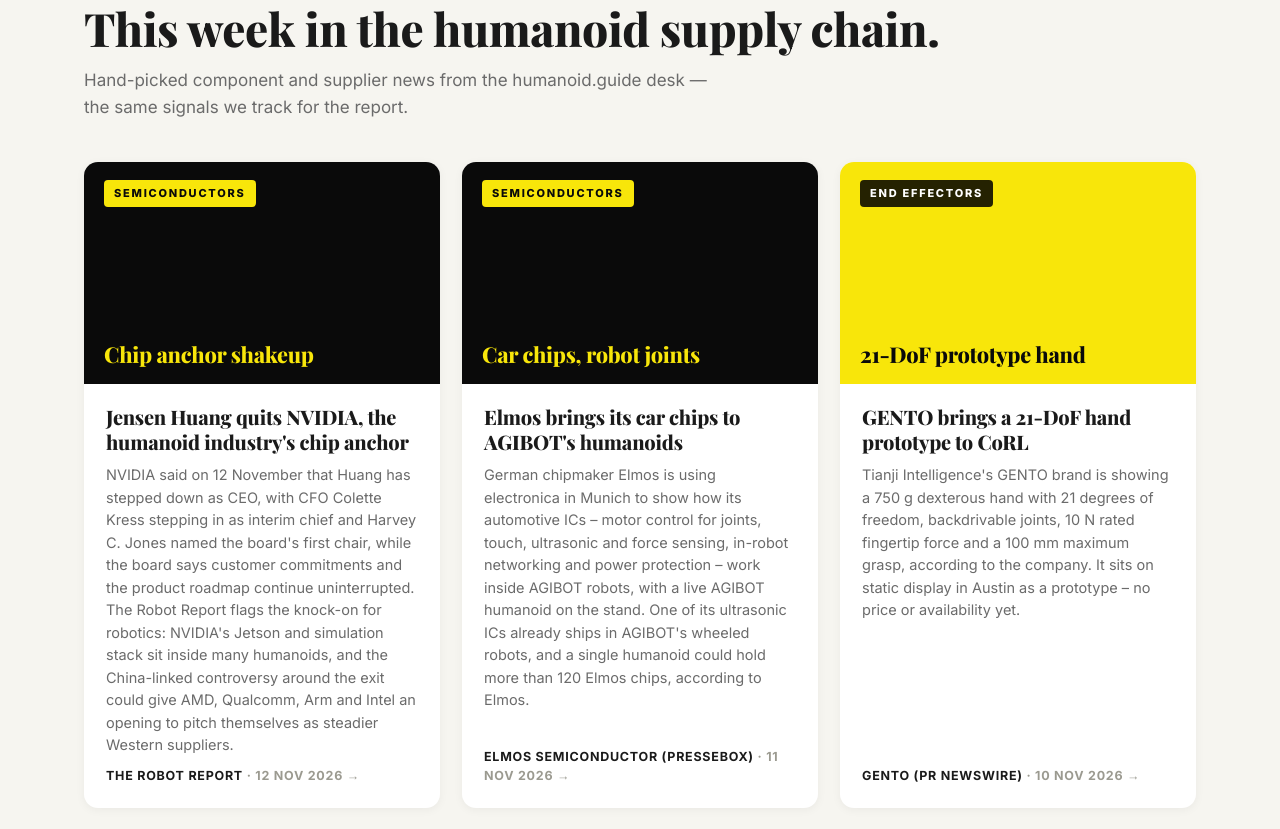
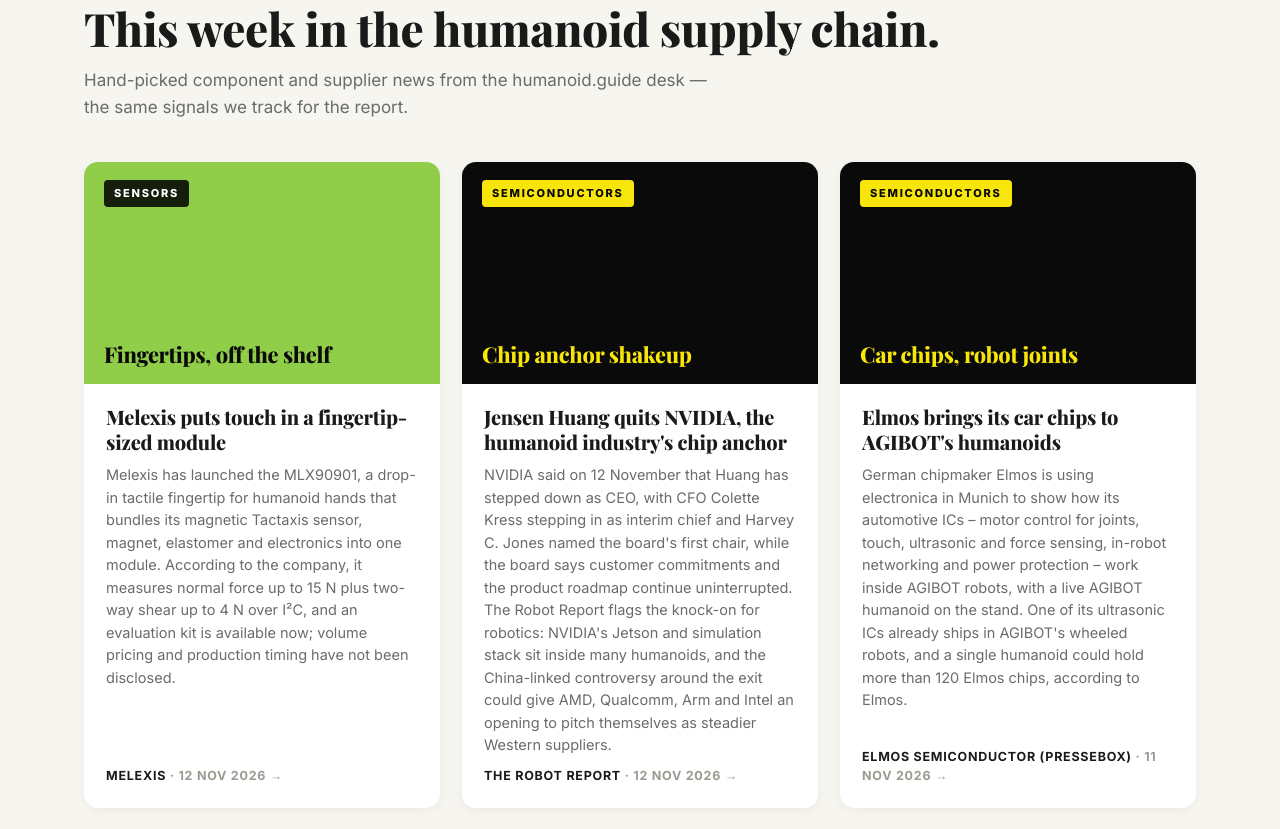
Before and after one commit to humanoidguide/humanoidrobotsupplychain.com, a plain HTML site: page index.html in a window 1280 px wide. Shown: the part 3551-4380 px from the top of the page. Drawn offline with nearby package versions, Linux system fonts and the light colour scheme; a web font is replaced by a local one.

Commit message:
Briefing: 1 new item – Melexis tactile fingertip module

```diff
--- a/index.html
+++ b/index.html
@@ -416,9 +416,9 @@
     <h2>This week in the humanoid supply chain.</h2>
     <p class="sub">Hand-picked component and supplier news from the humanoid.guide desk &mdash; the same signals we track for the report.</p>
     <div class="news-grid" id="hg-news-grid"><!-- BRIEFING:START -->
+      <a class="news-card" href="https://www.melexis.com/en/news/2026/12nov2026-tactile-fingertip-module-sense-of-touch-humanoid-robots" target="_blank" rel="noopener"><div class="news-art green"><span class="news-chip">Sensors</span><span class="news-art-title">Fingertips, off the shelf</span></div><div class="news-body"><h3>Melexis puts touch in a fingertip-sized module</h3><p>Melexis has launched the MLX90901, a drop-in tactile fingertip for humanoid hands that bundles its magnetic Tactaxis sensor, magnet, elastomer and electronics into one module. According to the company, it measures normal force up to 15 N plus two-way shear up to 4 N over I²C, and an evaluation kit is available now; volume pricing and production timing have not been disclosed.</p><div class="news-meta"><b>Melexis</b> · 12 Nov 2026 →</div></div></a>
       <a class="news-card" href="https://www.therobotreport.com/nvidia-replaces-ceo-amid-china-ai-and-robotics-concerns/" target="_blank" rel="noopener"><div class="news-art dark"><span class="news-chip">Semiconductors</span><span class="news-art-title">Chip anchor shakeup</span></div><div class="news-body"><h3>Jensen Huang quits NVIDIA, the humanoid industry&#x27;s chip anchor</h3><p>NVIDIA said on 12 November that Huang has stepped down as CEO, with CFO Colette Kress stepping in as interim chief and Harvey C. Jones named the board&#x27;s first chair, while the board says customer commitments and the product roadmap continue uninterrupted. The Robot Report flags the knock-on for robotics: NVIDIA&#x27;s Jetson and simulation stack sit inside many humanoids, and the China-linked controversy around the exit could give AMD, Qualcomm, Arm and Intel an opening to pitch themselves as steadier Western suppliers.</p><div class="news-meta"><b>The Robot Report</b> · 12 Nov 2026 →</div></div></a>
       <a class="news-card" href="https://pressebox.com/pressrelease/elmos-semiconductor-ag/Elmos-and-AGIBOT-showcase-Humanoid-Robotics-at-electronica-2026/boxid/1320383" target="_blank" rel="noopener"><div class="news-art dark"><span class="news-chip">Semiconductors</span><span class="news-art-title">Car chips, robot joints</span></div><div class="news-body"><h3>Elmos brings its car chips to AGIBOT&#x27;s humanoids</h3><p>German chipmaker Elmos is using electronica in Munich to show how its automotive ICs – motor control for joints, touch, ultrasonic and force sensing, in-robot networking and power protection – work inside AGIBOT robots, with a live AGIBOT humanoid on the stand. One of its ultrasonic ICs already ships in AGIBOT&#x27;s wheeled robots, and a single humanoid could hold more than 120 Elmos chips, according to Elmos.</p><div class="news-meta"><b>Elmos Semiconductor (PresseBox)</b> · 11 Nov 2026 →</div></div></a>
-      <a class="news-card" href="https://www.prnewswire.com/news-releases/tianji-intelligence-debuts-21-dof-dexterous-hand-at-corl-2026-as-nvidia-demos-gr00t-2-on-custom-marvin-pro-302934702.html" target="_blank" rel="noopener"><div class="news-art yellow"><span class="news-chip">End Effectors</span><span class="news-art-title">21-DoF prototype hand</span></div><div class="news-body"><h3>GENTO brings a 21-DoF hand prototype to CoRL</h3><p>Tianji Intelligence&#x27;s GENTO brand is showing a 750 g dexterous hand with 21 degrees of freedom, backdrivable joints, 10 N rated fingertip force and a 100 mm maximum grasp, according to the company. It sits on static display in Austin as a prototype – no price or availability yet.</p><div class="news-meta"><b>GENTO (PR Newswire)</b> · 10 Nov 2026 →</div></div></a>
     <!-- BRIEFING:END --></div>
     <!-- BRIEFING-LD:START -->
     <script type="application/ld+json">
@@ -430,20 +430,20 @@
     {
       "@type": "ListItem",
       "position": 1,
+      "name": "Melexis puts touch in a fingertip-sized module",
+      "url": "https://www.melexis.com/en/news/2026/12nov2026-tactile-fingertip-module-sense-of-touch-humanoid-robots"
+    },
+    {
+      "@type": "ListItem",
+      "position": 2,
       "name": "Jensen Huang quits NVIDIA, the humanoid industry's chip anchor",
       "url": "https://www.therobotreport.com/nvidia-replaces-ceo-amid-china-ai-and-robotics-concerns/"
     },
     {
       "@type": "ListItem",
-      "position": 2,
+      "position": 3,
       "name": "Elmos brings its car chips to AGIBOT's humanoids",
       "url": "https://pressebox.com/pressrelease/elmos-semiconductor-ag/Elmos-and-AGIBOT-showcase-Humanoid-Robotics-at-electronica-2026/boxid/1320383"
-    },
-    {
-      "@type": "ListItem",
-      "position": 3,
-      "name": "GENTO brings a 21-DoF hand prototype to CoRL",
-      "url": "https://www.prnewswire.com/news-releases/tianji-intelligence-debuts-21-dof-dexterous-hand-at-corl-2026-as-nvidia-demos-gr00t-2-on-custom-marvin-pro-302934702.html"
     }
   ]
 }
--- a/news.json
+++ b/news.json
@@ -2,6 +2,17 @@
   "site": "humanoidrobotsupplychain.com",
   "topic": "humanoid robot supply chain: components, suppliers, actuators, sensors, batteries, semiconductors, end effectors, manufacturing, materials, trade policy",
   "items": [
+    {
+      "iso": "2026-11-12",
+      "chip": "Sensors",
+      "title": "Melexis puts touch in a fingertip-sized module",
+      "summary": "Melexis has launched the MLX90901, a drop-in tactile fingertip for humanoid hands that bundles its magnetic Tactaxis sensor, magnet, elastomer and electronics into one module. According to the company, it measures normal force up to 15 N plus two-way shear up to 4 N over I²C, and an evaluation kit is available now; volume pricing and production timing have not been disclosed.",
+      "source": "Melexis",
+      "date": "12 Nov 2026",
+      "url": "https://www.melexis.com/en/news/2026/12nov2026-tactile-fingertip-module-sense-of-touch-humanoid-robots",
+      "art": "green",
+      "artTitle": "Fingertips, off the shelf"
+    },
     {
       "iso": "2026-11-12",
       "chip": "Semiconductors",
```
Also changed, not shown: archive.html (+1 -1 lines).
